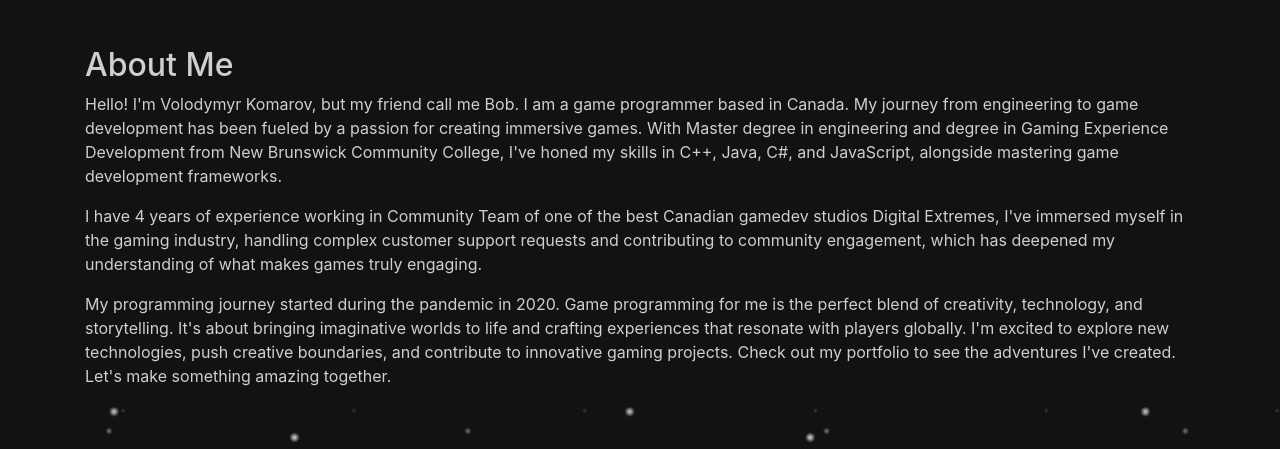
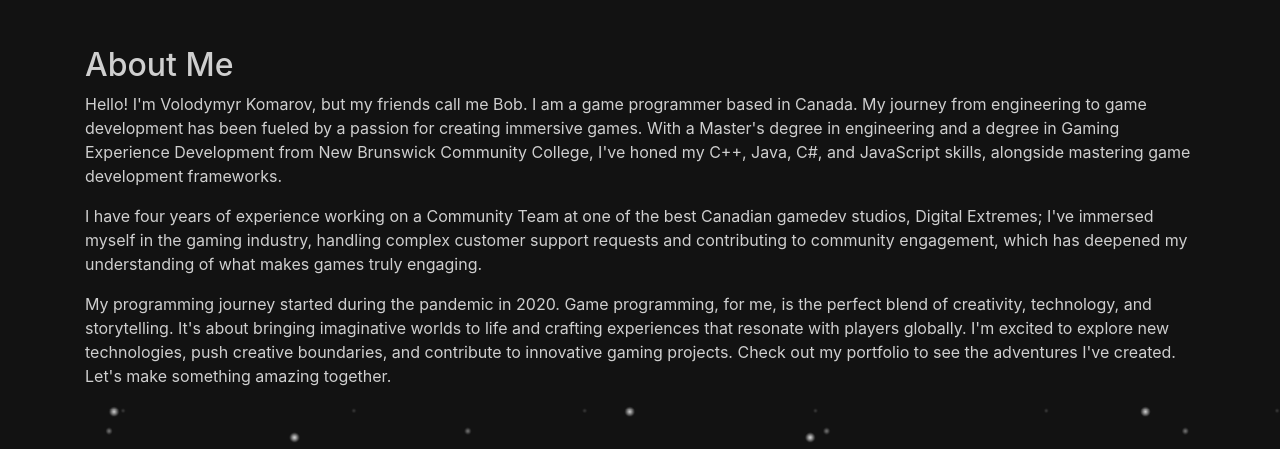
Before and after one commit to bobkomcan/bobkomcan.github.io, a plain HTML site: page index.html in a window 1280 px wide. Shown: the part 859-1308 px from the top of the page. Drawn offline with nearby package versions, Linux system fonts and the light colour scheme.

Commit message:
Update text Michael's feedback

```diff
--- a/CSS/style.css
+++ b/CSS/style.css
@@ -97,9 +97,8 @@ html {
 }
 
 .form-control:focus {
-  background-color: #333;
+  background-color: #a1a1a1;
   border-color: #007bff;
-  outline: 0;
   box-shadow: none;
 }
 
--- a/index.html
+++ b/index.html
@@ -67,24 +67,23 @@
     <div class="container mt-5" id="about">
       <h2>About Me</h2>
       <p>
-        Hello! I'm Volodymyr Komarov, but my friend call me Bob. I am a game
+        Hello! I'm Volodymyr Komarov, but my friends call me Bob. I am a game
         programmer based in Canada. My journey from engineering to game
         development has been fueled by a passion for creating immersive games.
-        With Master degree in engineering and degree in Gaming Experience
-        Development from New Brunswick Community College, I've honed my skills
-        in C++, Java, C#, and JavaScript, alongside mastering game development
+        With a Master's degree in engineering and a degree in Gaming Experience
+        Development from New Brunswick Community College, I've honed my C++, Java, C#, and JavaScript skills, alongside mastering game development
         frameworks.
       </p>
       <p>
-        I have 4 years of experience working in Community Team of one of the
-        best Canadian gamedev studios Digital Extremes, I've immersed myself in
+        I have four years of experience working on a Community Team at one of the
+        best Canadian gamedev studios, Digital Extremes; I've immersed myself in
         the gaming industry, handling complex customer support requests and
         contributing to community engagement, which has deepened my
         understanding of what makes games truly engaging.
       </p>
       <p>
         My programming journey started during the pandemic in 2020. Game
-        programming for me is the perfect blend of creativity, technology, and
+        programming, for me, is the perfect blend of creativity, technology, and
         storytelling. It's about bringing imaginative worlds to life and
         crafting experiences that resonate with players globally. I'm excited to
         explore new technologies, push creative boundaries, and contribute to
```
